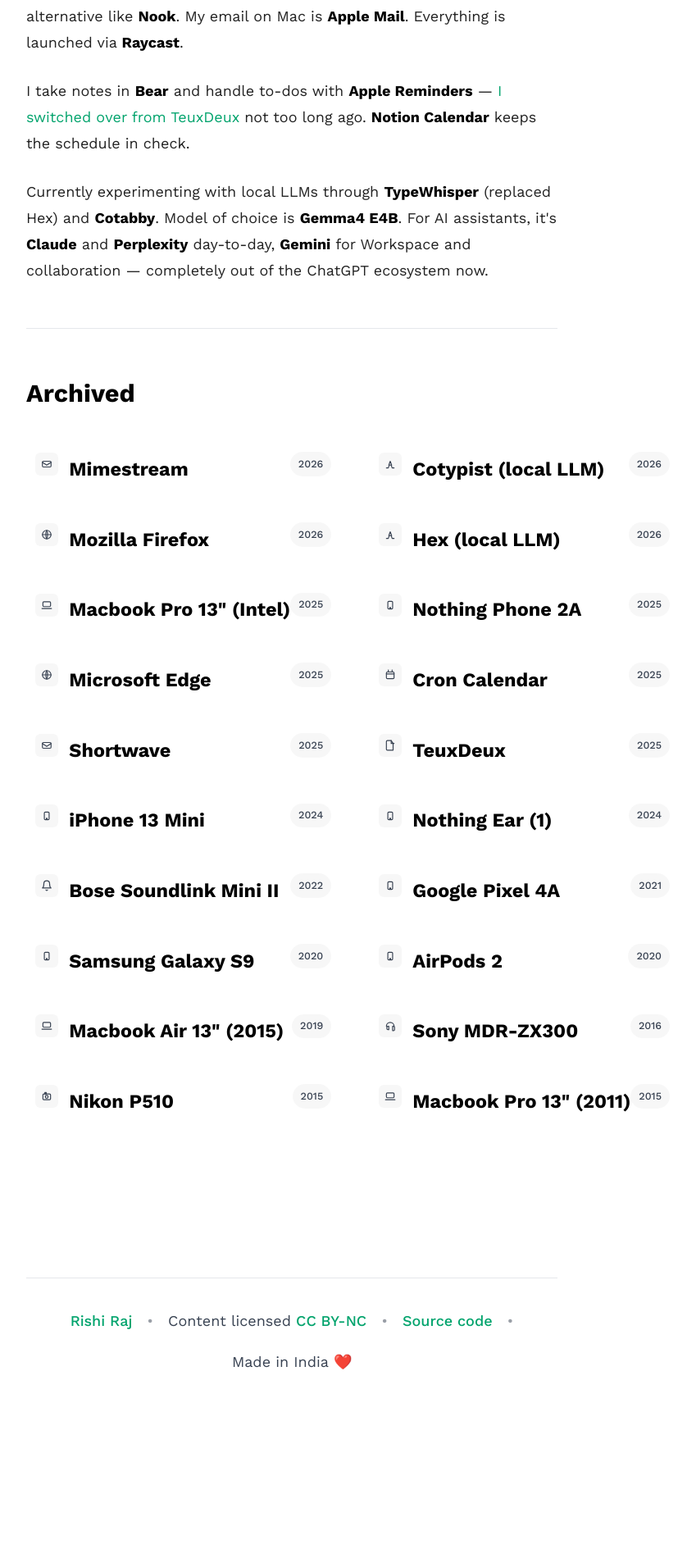
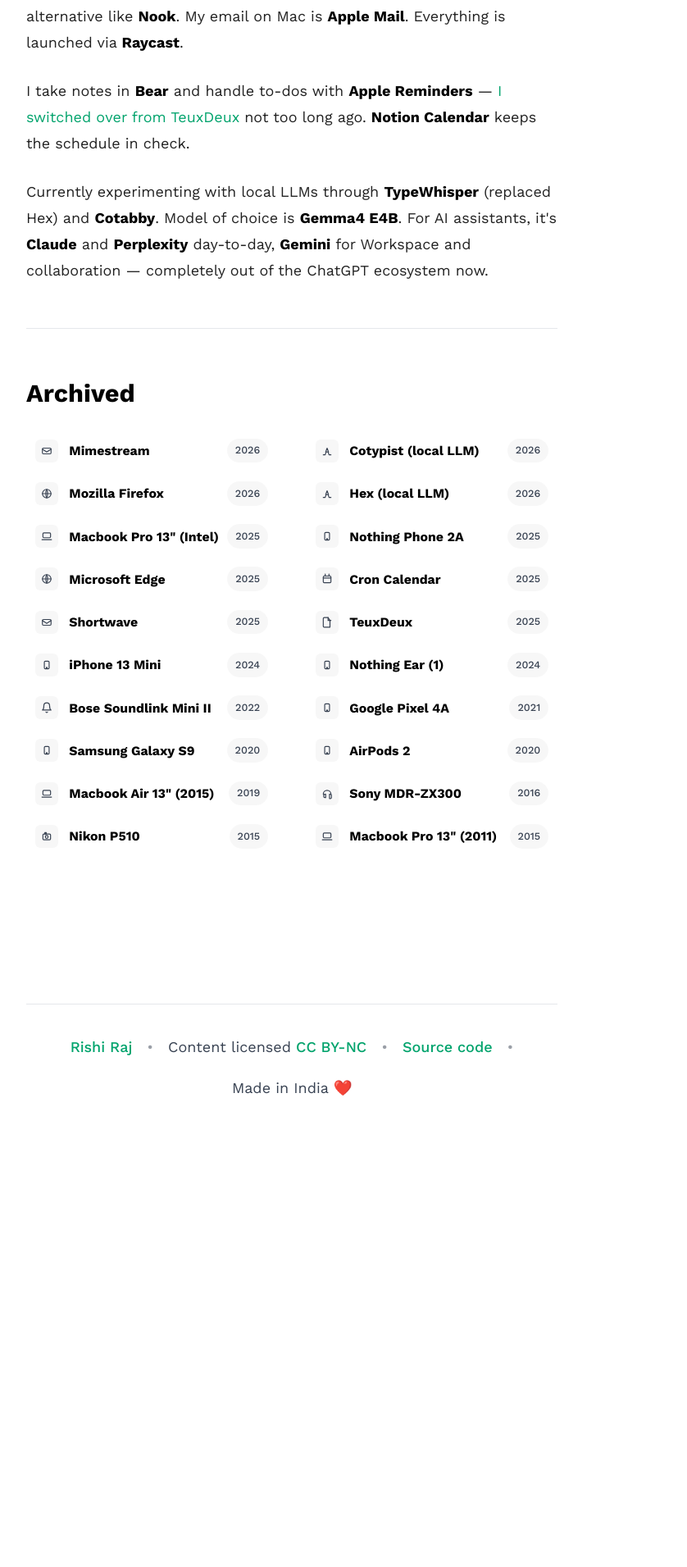
Before and after one commit to talkxo/rishiraj-blog-machine, a Jekyll site: the page built from _pages/stuff.md, in a window 1280 px wide. Shown: the part 2078-3989 px from the top of the page at 82% size, without its empty margins (284-1122 px from the left). Built offline with Jekyll 4.4.1, drawn with Linux system fonts in a browser that asks for light colours; after the commit the page ends 3655 px from its top, so only the background shows below that.

Commit message:
Fix archived items rendering at H3 heading size instead of body size
.c-archive-row__title lost specificity to .c-article__main h3's heading
styles, blowing up the archived list's font size and weight.

```diff
--- a/_sass/components/_cards.scss
+++ b/_sass/components/_cards.scss
@@ -398,3 +398,10 @@
     }
   }
 }
+
+/* Beats .c-article__main h3's heading styles, which otherwise win on specificity */
+.c-archive-list .c-archive-row__title {
+  font-size: 0.88rem;
+  font-weight: 400;
+  margin: 0;
+}
```
